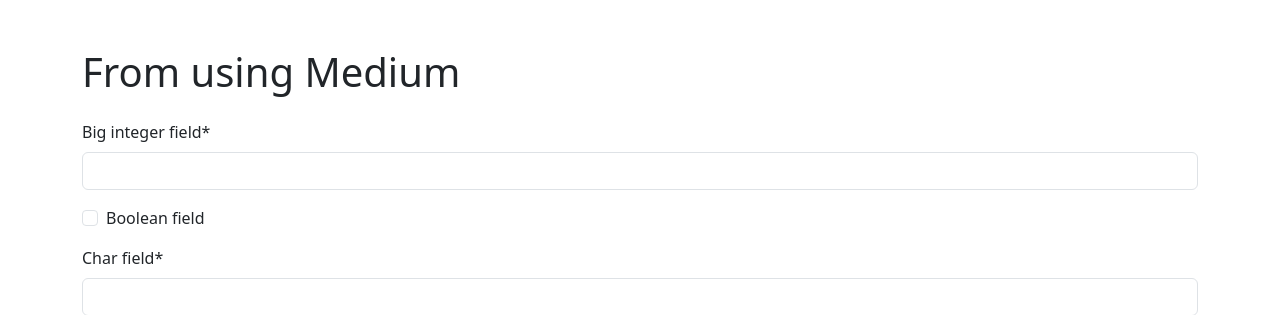
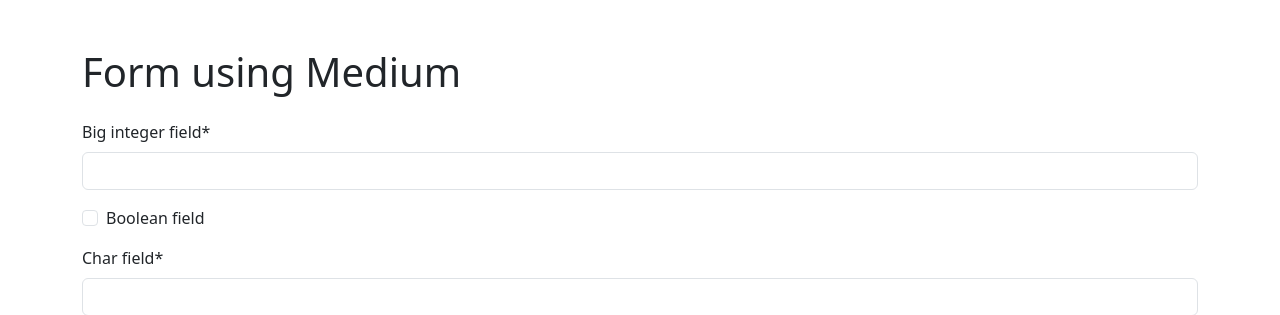
Before and after one commit to Mohaiminul69/django-practice-14.5, a Django app: page /great_dev_medium/ in a window 1280 px wide. Shown: the part 56-371 px from the top of the page. Run offline with Django 5.2, Linux system fonts and the light colour scheme; some libraries are stand-ins or nearby versions.

Commit message:
text changed.

```diff
--- a/form_practice/model_fields/templates/medium.html
+++ b/form_practice/model_fields/templates/medium.html
@@ -1,6 +1,6 @@
 {% extends 'base.html' %} {% load crispy_forms_tags %} {% block content %}
 <div class="my-5">
-  <h1>From using Medium</h1>
+  <h1>Form using Medium</h1>
   <div class="mt-4">
     <form>
       {% csrf_token %} {{form|crispy}}
```
